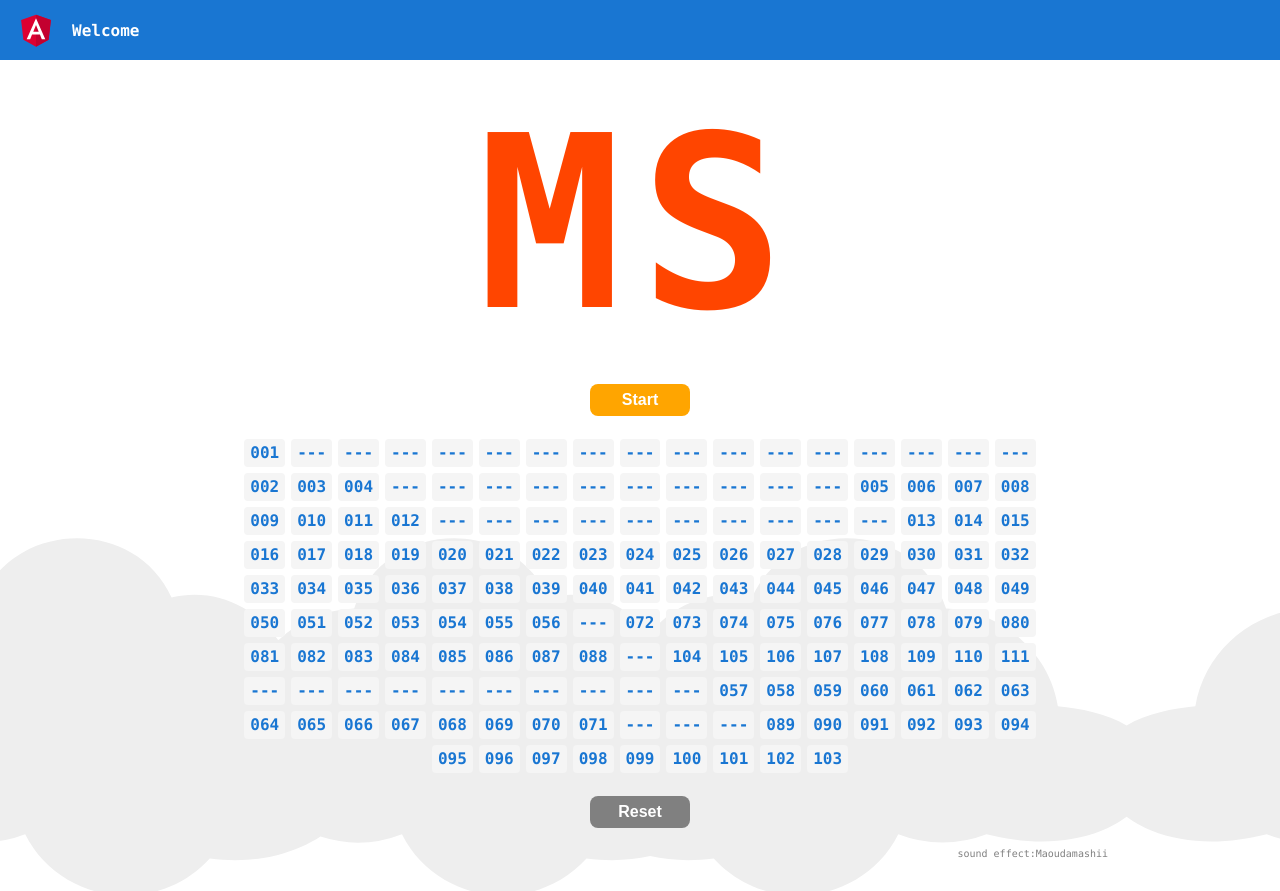
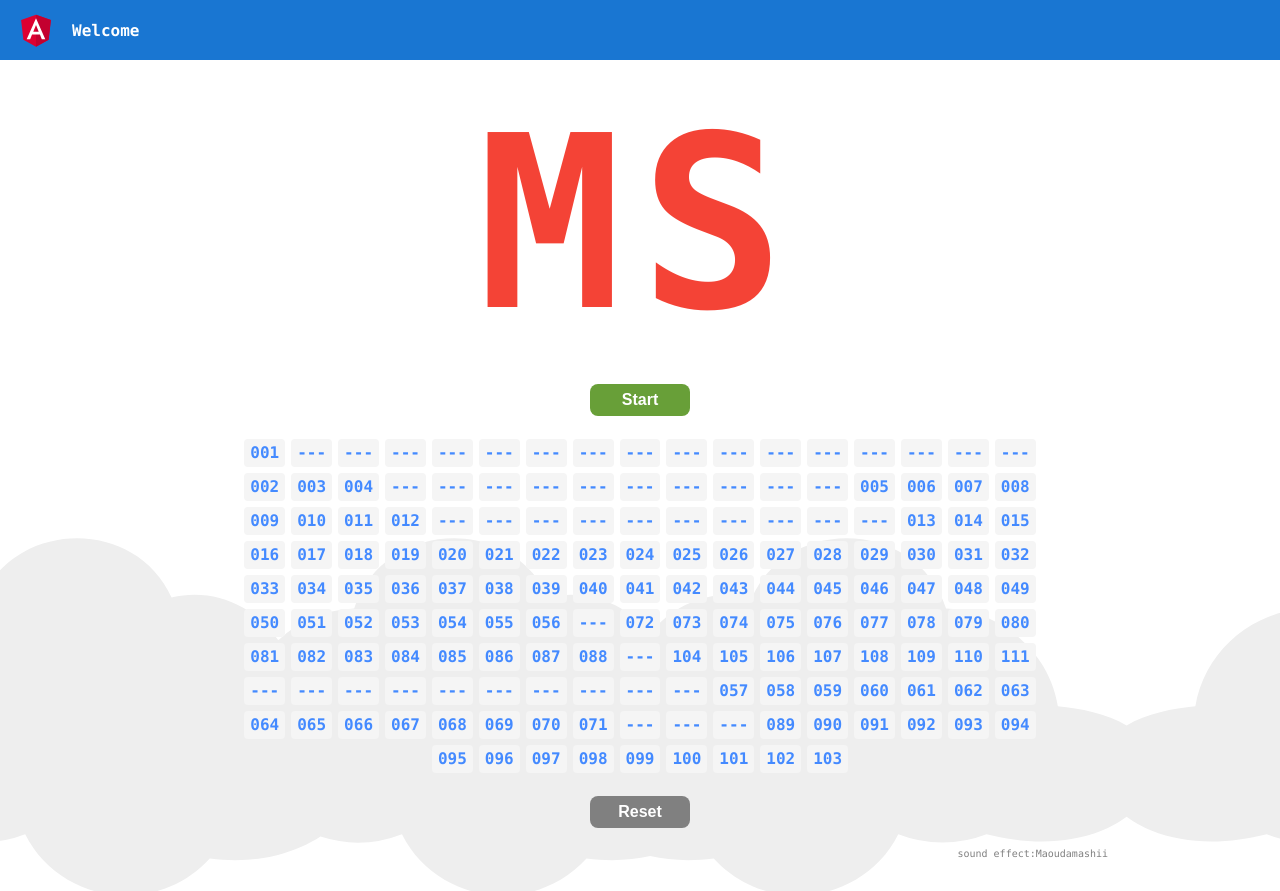
Before and after one commit to masaxsuzu/bingo, an Angular app: page / in a window 1280 px wide. Built offline with nearby package versions, Linux system fonts and the light colour scheme.

Commit message:
Change colors

```diff
--- a/src/app/app.component.html
+++ b/src/app/app.component.html
@@ -15,10 +15,10 @@
     box-sizing: border-box;
     -webkit-font-smoothing: antialiased;
     -moz-osx-font-smoothing: grayscale;
-    --primary-color: orange;
+    --primary-color: #689F38;
     --secondary-color: lightslategray;
-    --accent-color: orangered;
-    --info-color: #1976d2;
+    --accent-color: #F44336;
+    --info-color: #448AFF;
     --inactive-color: gray;
   }
 
```
